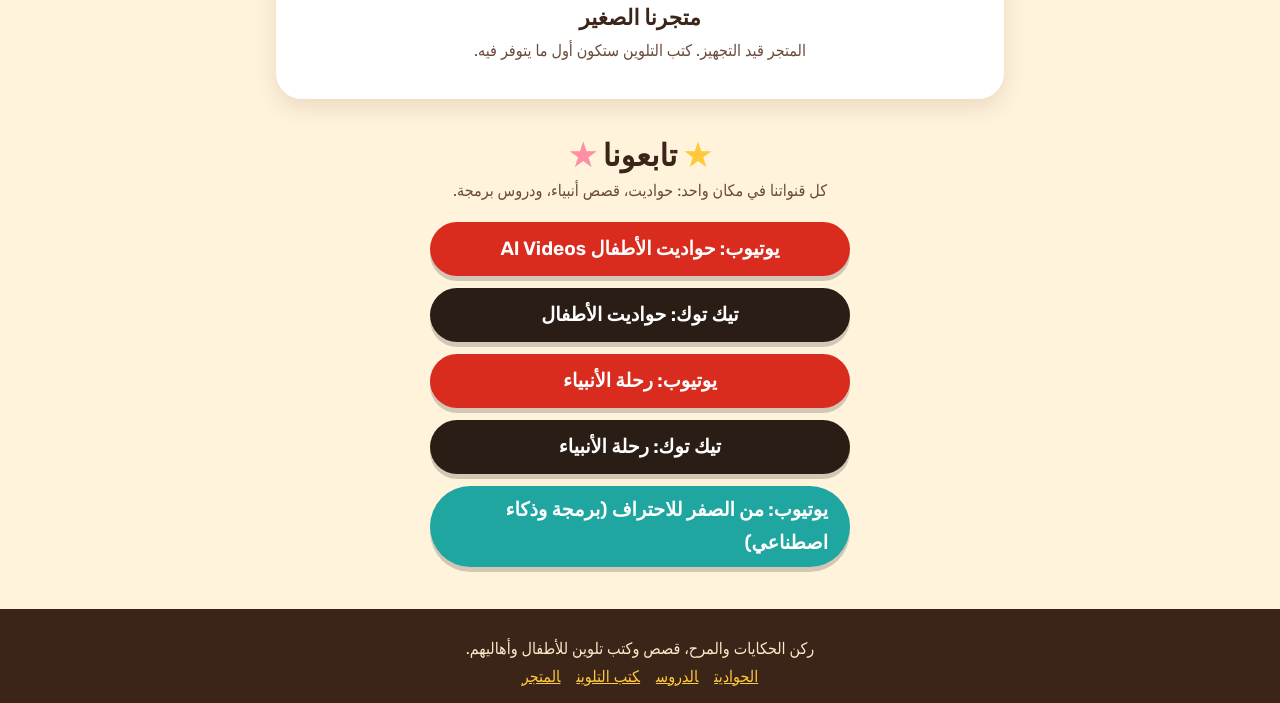
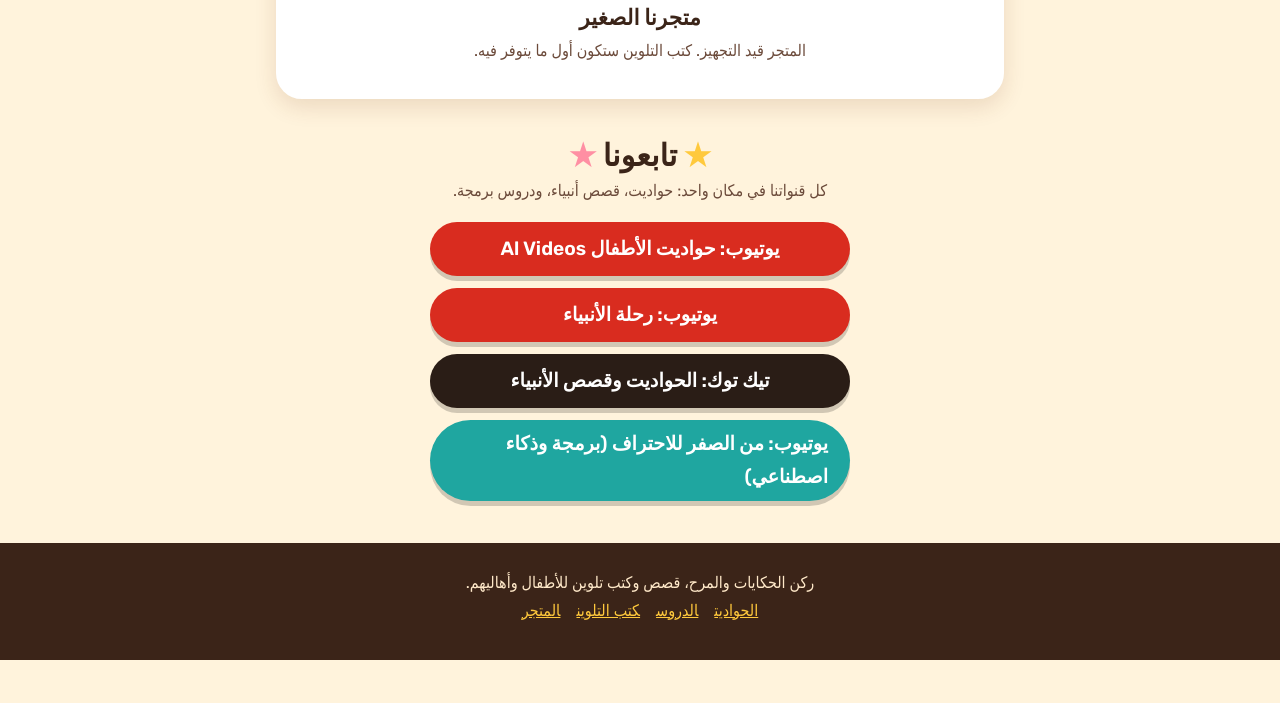
Before and after one commit to rukn-hikayat/rukn-hikayat.github.io, a plain HTML site: page index.html in a window 1280 px wide. Shown: the part 11297-12000 px from the top of the page. After the commit the page ends 11957 px from the top, so only its background shows below. Drawn offline with Linux system fonts and the light colour scheme; a web font is replaced by a local one.

Commit message:
Update index.html

```diff
--- a/index.html
+++ b/index.html
@@ -103,9 +103,8 @@ footer a{color:var(--yellow);margin:0 8px}
 
 <section id="follow"><div class="head"><h2>تابعونا</h2><p>كل قنواتنا في مكان واحد: حواديت، قصص أنبياء، ودروس برمجة.</p></div>
 <div class="follow"><a class="btn b-red" href="https://www.youtube.com/@AlVideos474" target="_blank" rel="noopener">يوتيوب: حواديت الأطفال Al Videos</a>
-<a class="btn b-dark" href="https://www.tiktok.com/@mahmoud.elsharkaw65" target="_blank" rel="noopener">تيك توك: حواديت الأطفال</a>
 <a class="btn b-red" href="https://www.youtube.com/channel/UCW-64KTCaj1TUvWW8GtXWUQ" target="_blank" rel="noopener">يوتيوب: رحلة الأنبياء</a>
-<a class="btn b-dark" href="https://www.tiktok.com/@userqo0sjg5ube" target="_blank" rel="noopener">تيك توك: رحلة الأنبياء</a>
+<a class="btn b-dark" href="https://www.tiktok.com/@userqo0sjg5ube" target="_blank" rel="noopener">تيك توك: الحواديت وقصص الأنبياء</a>
 <a class="btn b-books" href="https://www.youtube.com/channel/UCnh9Ov7A9GMRbi8NV31Ggvw" target="_blank" rel="noopener">يوتيوب: من الصفر للاحتراف (برمجة وذكاء اصطناعي)</a></div></section>
 </main>
 <footer><p>ركن الحكايات والمرح، قصص وكتب تلوين للأطفال وأهاليهم.</p><p><a href="#stories">الحواديت</a><a href="#lessons">الدروس</a><a href="#books">كتب التلوين</a><a href="#store">المتجر</a></p></footer>
```
